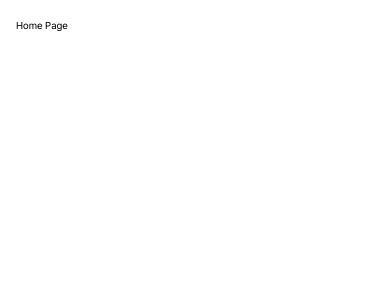
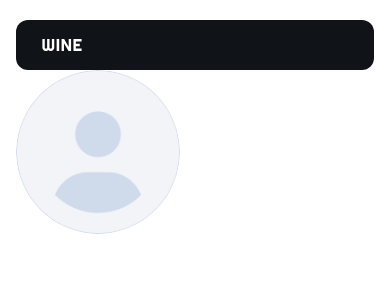
Before and after one commit to SP-FE-part3-team1/wine, a Next.js app: page / in a window 390 px wide. Shown: the top 300 px of the page. Built offline with nearby package versions, Linux system fonts and the light colour scheme.

Commit message:
FIX: 반응형 구간 수정

```diff
--- a/src/app/(home)/page.tsx
+++ b/src/app/(home)/page.tsx
@@ -1,5 +1,25 @@
+// const Home = () => {
+//   return <div>Home Page</div>;
+// };
+
+// export default Home;
+
+import Header from "@/components/Header/Header";
+import Profile from "@/components/Profile/Profile";
+
 const Home = () => {
-  return <div>Home Page</div>;
+  return (
+    <div>
+      <Header />
+      <div style={{ display: "flex", gap: "16px" }}>
+        <Profile
+          src="/assets/images/profile/profile.png"
+          size="lg"
+          // onClick={() => console.log("Small clicked")}
+        />
+      </div>
+    </div>
+  );
 };
 
 export default Home;
--- a/src/components/Header/Header.module.css
+++ b/src/components/Header/Header.module.css
@@ -17,21 +17,21 @@
   border-radius: 1.2rem;
 }
 
-@media (min-width: 37.6rem) and (max-width: 76.7rem) {
+@media (min-width: 37.5rem) {
   .inner {
     height: 5.6rem;
     padding: 1.4rem 2.8rem;
     border-radius: 1.4rem;
   }
 }
-@media (min-width: 76.8rem) and (max-width: 113.9rem) {
+@media (min-width: 37.6rem) and (max-width: 76.8rem) {
   .inner {
     height: 6.4rem;
     padding: 1.2rem 4rem;
     border-radius: 1.6rem;
   }
 }
-@media (min-width: 114rem) {
+@media (min-width: 76.9rem) {
   .inner {
     height: 7rem;
     padding: 1.1rem 6rem;
```
